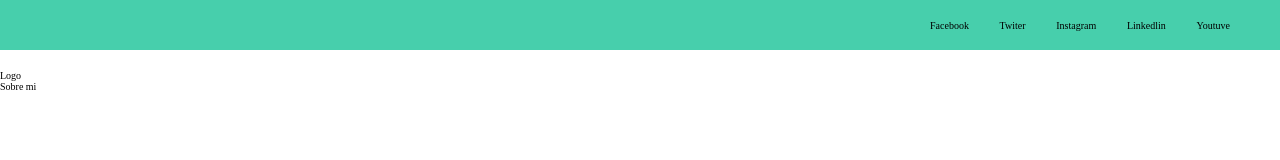
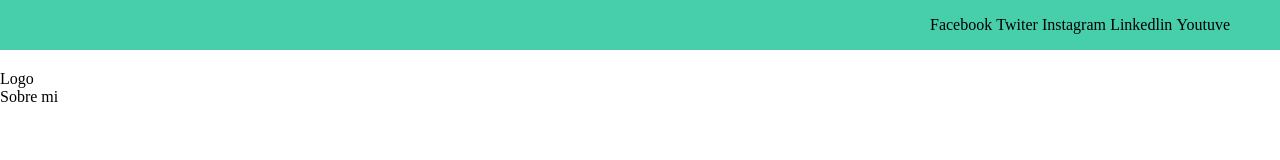
Before and after one commit to Jhonatan-Larico/projects-html-css, a plain HTML site: page 1.Blog/index.html in a window 1280 px wide. Drawn offline with Linux system fonts and the light colour scheme.

Commit message:
version original

```diff
--- a/1.Blog/css/main.css
+++ b/1.Blog/css/main.css
@@ -1,12 +1,6 @@
-*{
+body{
+    margin :0;
     padding: 0;
-    margin: 0;
-    box-sizing: border-box;
-}
-html{
-    font-size: 62.5%;
-}
-body{
     /*evitar scroll*/
     position: fixed;
     top: 0;
@@ -24,6 +18,7 @@ header{
     height: 140px;
     display: grid;
     grid-template-rows:1fr 1fr;
+
 }
 header .header-icons-container{
     width: 100%;
@@ -32,14 +27,12 @@ header .header-icons-container{
     background-color: #47cfac;
 }
 header .header-icons-container .icons{
-    justify-self: end;/*grid*/
-
+    width: 300px;
+    height: auto;/*para que sea tan grande como su padre */
     display: flex;
-    /* justify-items:flex-end ; */
+    justify-items:flex-end ;
     align-items: center;
     justify-content: space-between;
-
-    width: 300px;
-    height: auto;/*para que sea tan grande como su padre */
+    justify-self: end;
     margin-right:50px;
 }
```
